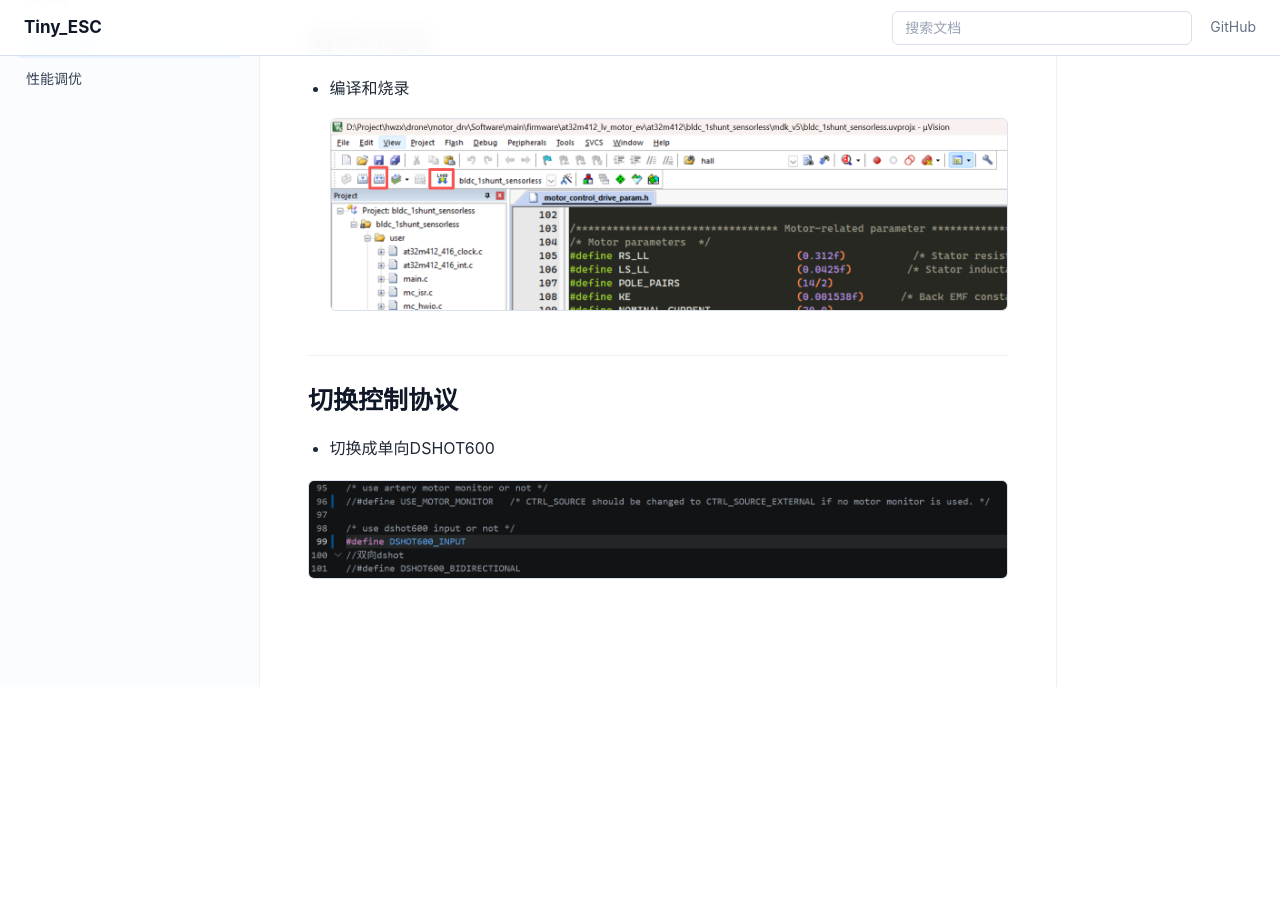
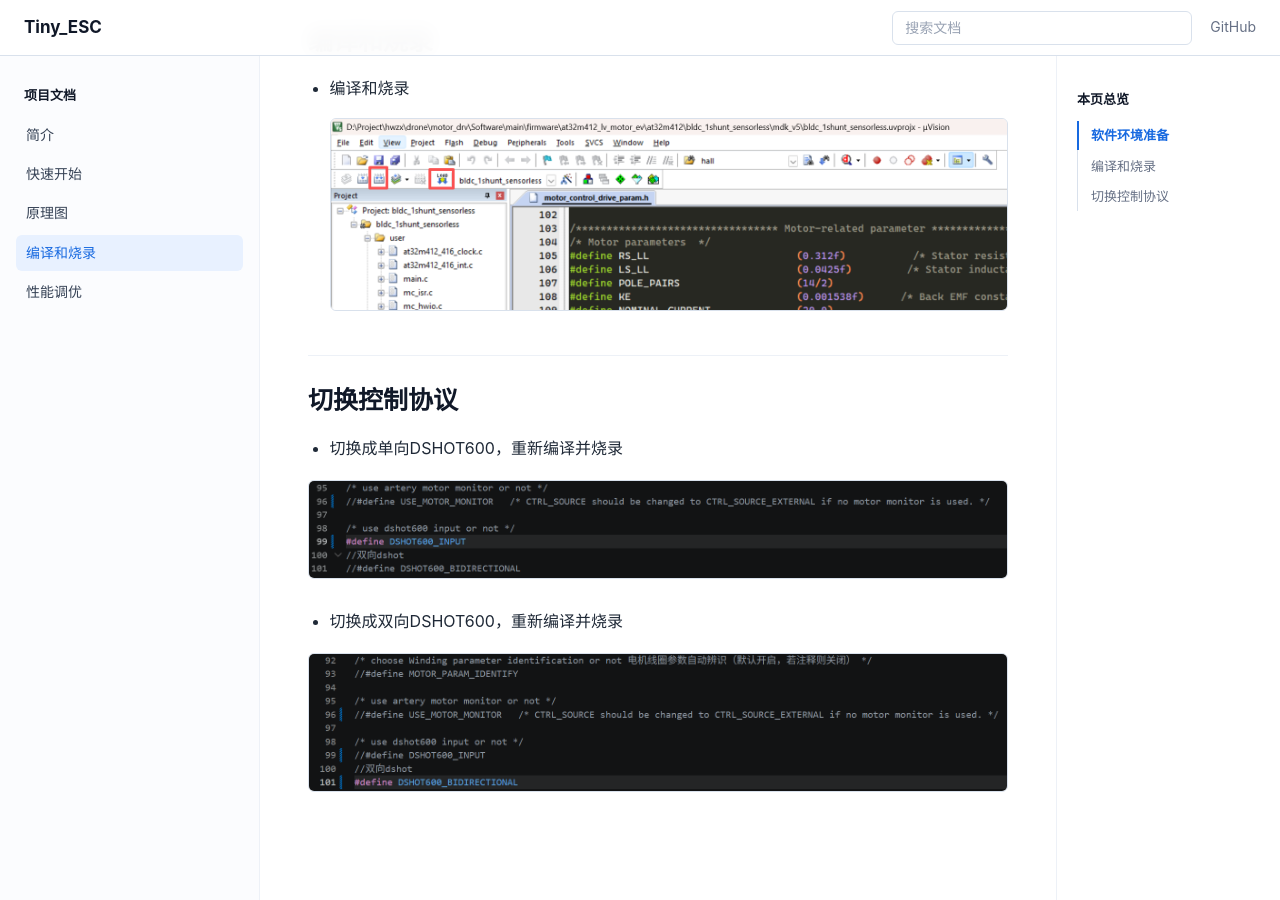
Before and after one commit to BearShang/motor_drv-software, a Jekyll site: the page built from docs/build-flash.md, in a window 1280 px wide and 900 px high, scrolled down 2494 px. Built offline with Jekyll 4.4.1, drawn with Linux system fonts in a browser that asks for light colours; before the commit the page ends 3181 px from its top, so only the background shows below that.

Commit message:
切换控制协议

```diff
--- a/docs/build-flash.md
+++ b/docs/build-flash.md
@@ -37,6 +37,10 @@
 
 ## 切换控制协议
 
-- 切换成单向DSHOT600
+- 切换成单向DSHOT600，重新编译并烧录
 
 <img src="{{ '/docs/pics/build-flash/切换控制协议.png' | relative_url }}?v={{ site.time | date: '%s' }}" alt="切换控制协议">
+
+- 切换成双向DSHOT600，重新编译并烧录
+
+<img src="{{ '/docs/pics/build-flash/切换双向DSHOT600.png' | relative_url }}?v={{ site.time | date: '%s' }}" alt="切换双向DSHOT600">
```
Also changed, not shown: docs/pics/build-flash/切换双向DSHOT600.png (added).
